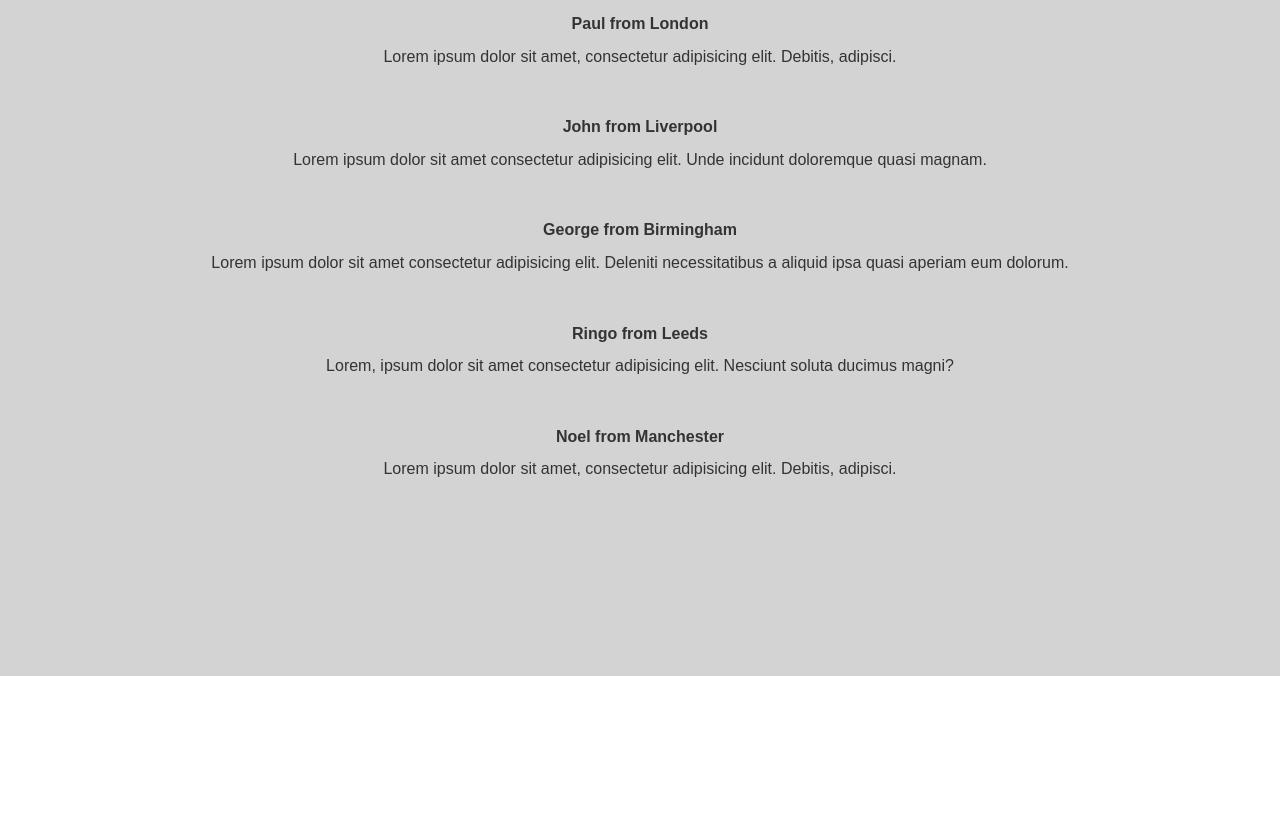
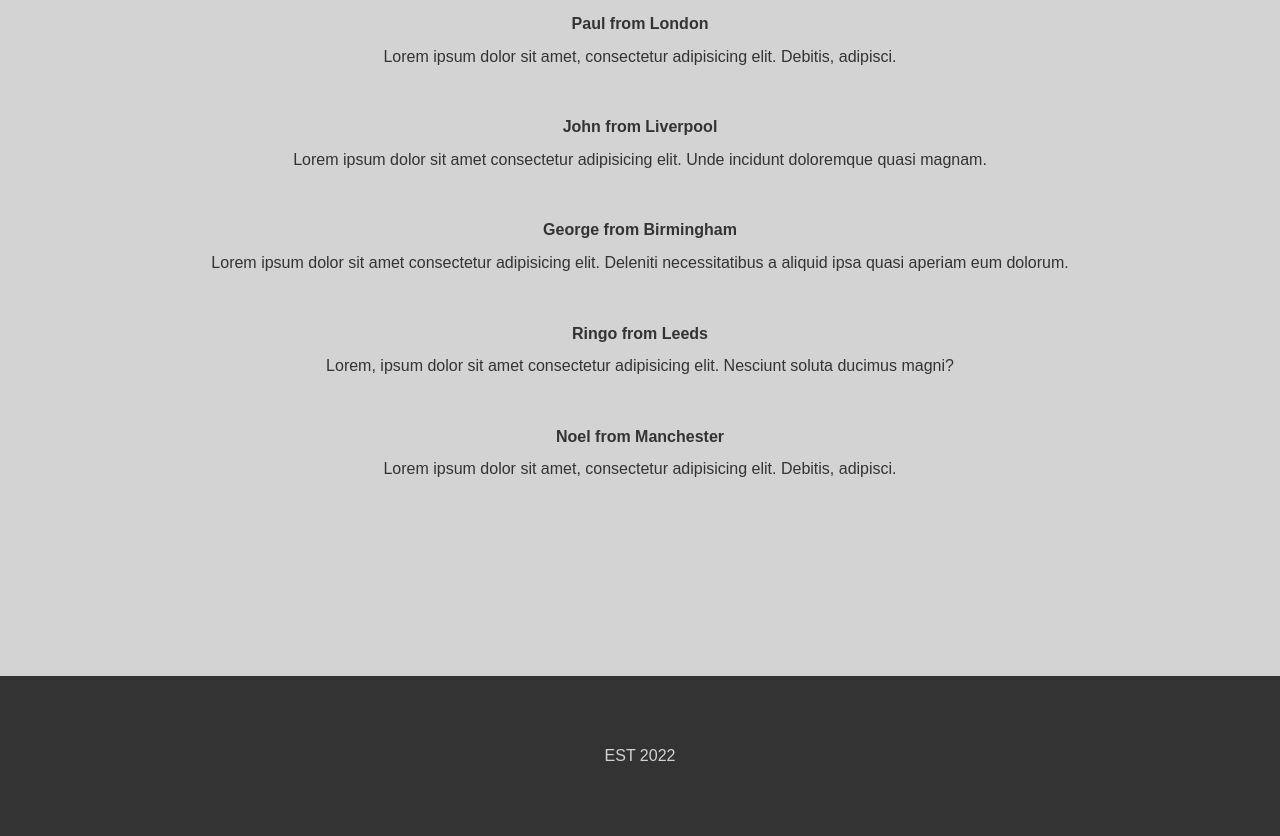
Before and after one commit to Chizzy99/the-shop-bag, a plain HTML site: page the-shop-bag/main/index.html in a window 1280 px wide. Shown: the part 1124-1960 px from the top of the page. Before the commit the page ends 1800 px from the top, so only its background shows below. Drawn offline with Linux system fonts and the light colour scheme.

Commit message:
the-shop-bag/

```diff
--- a/the-shop-bag/main/index.html
+++ b/the-shop-bag/main/index.html
@@ -69,9 +69,13 @@
 </div>
 </div>
     </section>
+   </main>
+<footer>
+    <div class="footer">
+        <p>EST 2022</p>
 
-   </main>
-
+    </div>
+</footer>
 
 
 </body>
--- a/the-shop-bag/main/style.css
+++ b/the-shop-bag/main/style.css
@@ -134,7 +134,6 @@ p {
     margin-left: 75%;
     height: 150px;
     width: 200px;
-
 }
 
 .review {
@@ -153,6 +152,16 @@ p {
     text-align: center;
     grid-gap: 0.3rem;
     padding: 1.2rem 0;
+}
 
+.footer {
+    height: 20vh;
+    background-color: #333;
+}
+
+.footer p {
+    color: #d3d3d3;
+    padding-top: 40px;
+    text-align: center;
 
 }
```
